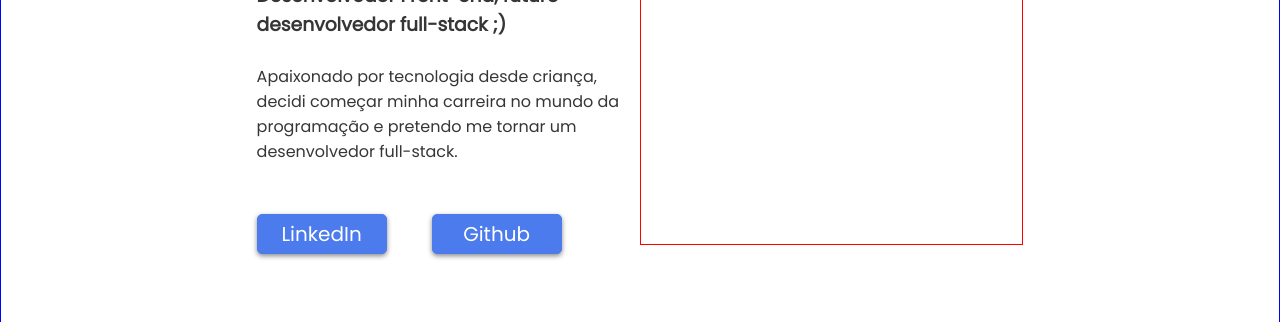
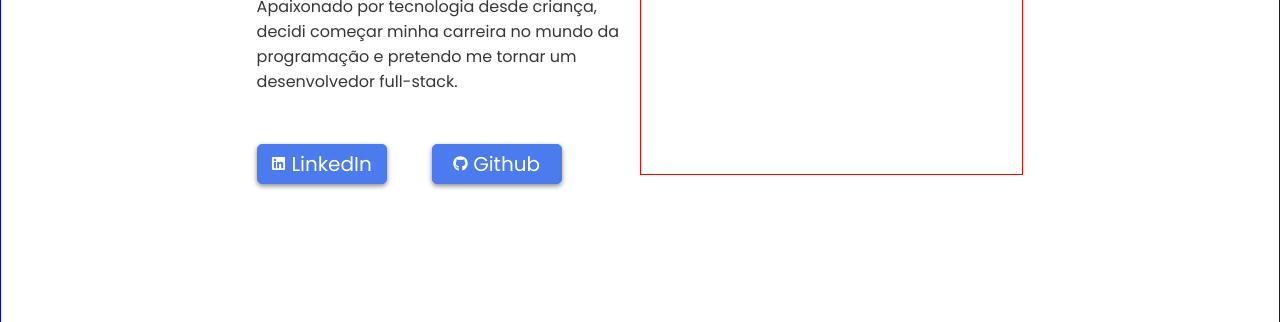
Before and after one commit to pedrolgr/portfolio, a React app in the folder portfolio/: page / in a window 1280 px wide. Shown: the part 455-777 px from the top of the page. Built offline with nearby package versions, Linux system fonts and the light colour scheme.

Commit message:
Props para adicionar icones nos buttons

```diff
--- a/portfolio/src/components/Button/index.js
+++ b/portfolio/src/components/Button/index.js
@@ -1,10 +1,11 @@
 import React from 'react';
 import "./styles.css"
 
-const Button = (props,icon) => {
+const Button = (props) => {
     return (
         <a>
             <button className='button'>
+                {props.icon}
                 {props.name}
             </button>
         </a>
--- a/portfolio/src/components/Button/styles.css
+++ b/portfolio/src/components/Button/styles.css
@@ -21,3 +21,8 @@ button{
     background-color: #2b56bb;
     transition: 0.5s;
 }
+
+.icon {
+    font-size: 15px;
+    margin-right: 5px;
+}
--- a/portfolio/src/components/Header/index.js
+++ b/portfolio/src/components/Header/index.js
@@ -18,9 +18,9 @@ const Header = () => {
                         pretendo me tornar um desenvolvedor full-stack.</p>
 
 
-                    <Button name='LinkedIn'/>
+                    <Button name='LinkedIn' icon = {<FaLinkedin className='icon' />}/>
 
-                    <Button name='Github'/>
+                    <Button name='Github' icon = {<FaGithub className='icon' />}/>
 
 
                 </div>
--- a/portfolio/src/components/Header/styles.css
+++ b/portfolio/src/components/Header/styles.css
@@ -6,7 +6,7 @@
 
 .header {
     width: 100%;
-    height: 840px;
+    height: 700px;
     margin-top: 80px;
     display: flex;
     align-items: center;
@@ -39,11 +39,6 @@
     padding-top: 25px;
 }
 
-.icon {
-    font-size: 15px;
-    margin-right: 5px;
-}
-
 
 
 /*----------------------*/
```
